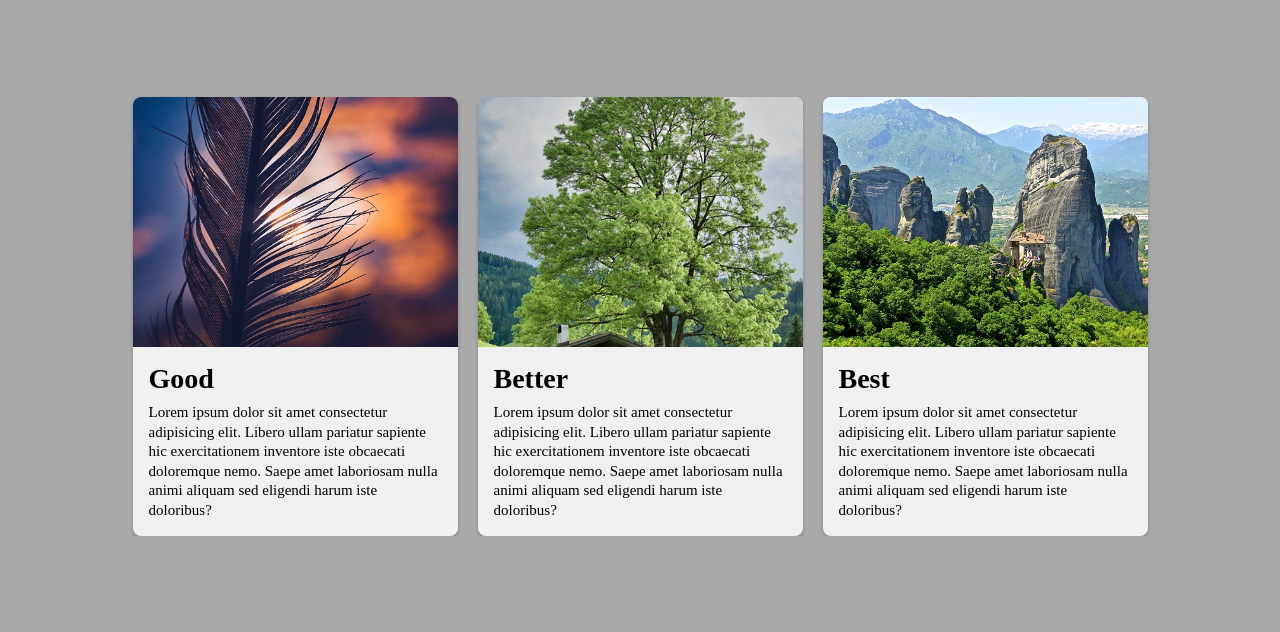
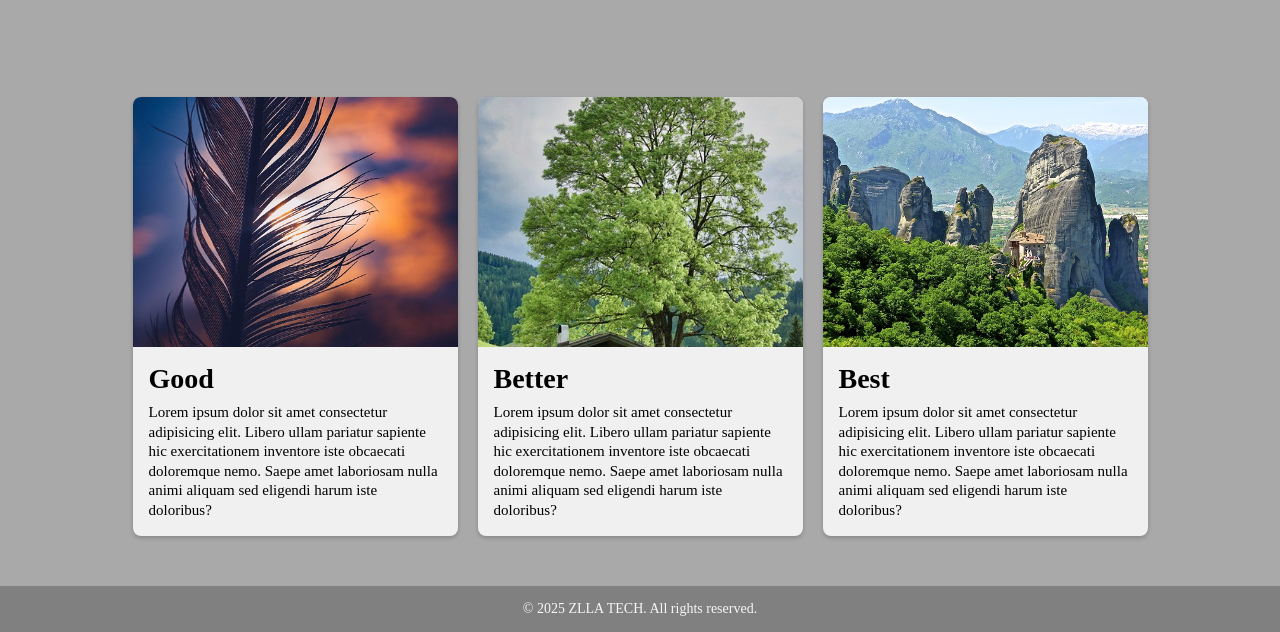
Before and after one commit to Drewzlla/Techy-Jaunt-Group-C, a plain HTML site: page andrew-assignment2/index.html in a window 1280 px wide. Shown: the part 440-1072 px from the top of the page. Before the commit the page ends 976 px from the top, so only its background shows below. Drawn offline with Linux system fonts and the light colour scheme.

Commit message:
fadded footer

```diff
--- a/andrew-assignment2/index.html
+++ b/andrew-assignment2/index.html
@@ -61,6 +61,9 @@
 
     </div>
 
-    <footer></footer>
+    <footer>
+  <p>© 2025 ZLLA TECH. All rights reserved.</p>
+</footer>
+
 </body>
 </html>
--- a/andrew-assignment2/style.css
+++ b/andrew-assignment2/style.css
@@ -124,3 +124,12 @@ margin-bottom: 8px;
     font-size: 15px;
     line-height: 1.3;
 }
+footer {
+  background-color: grey;
+  color: whitesmoke;
+  text-align: center;
+  padding: 15px 0;
+  margin-top: 50px;
+  font-size: 14px;
+  font-weight: 500;
+}
```
